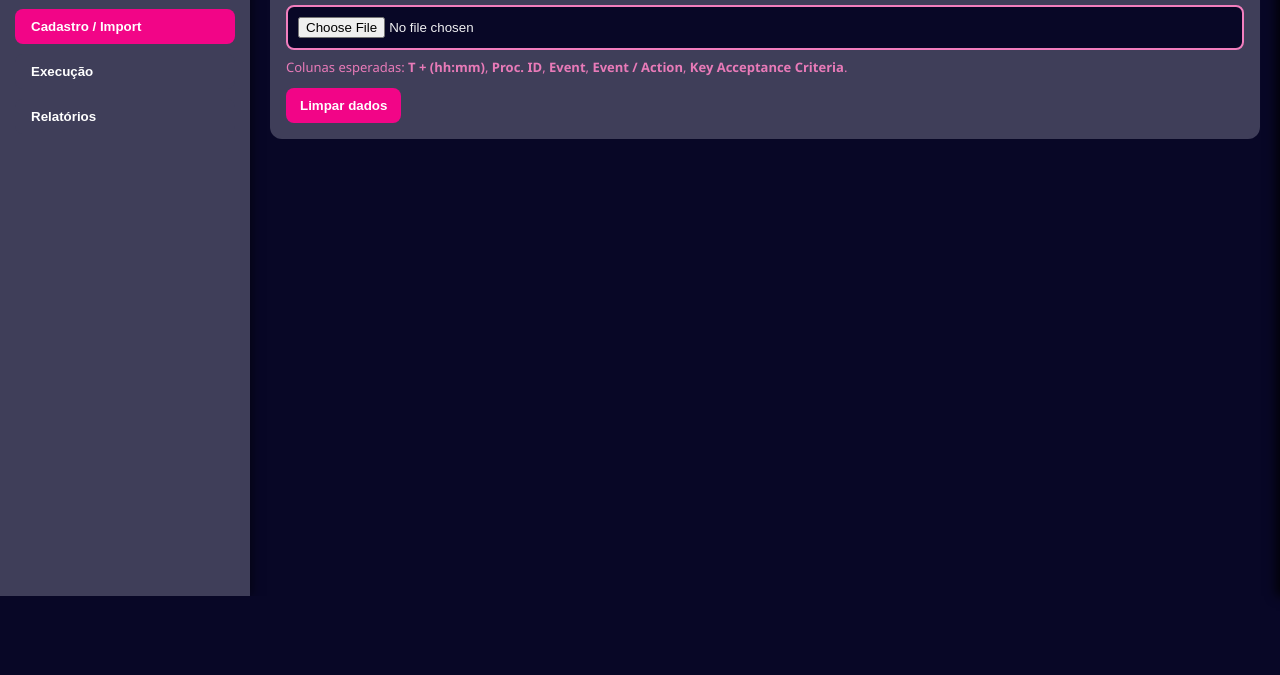
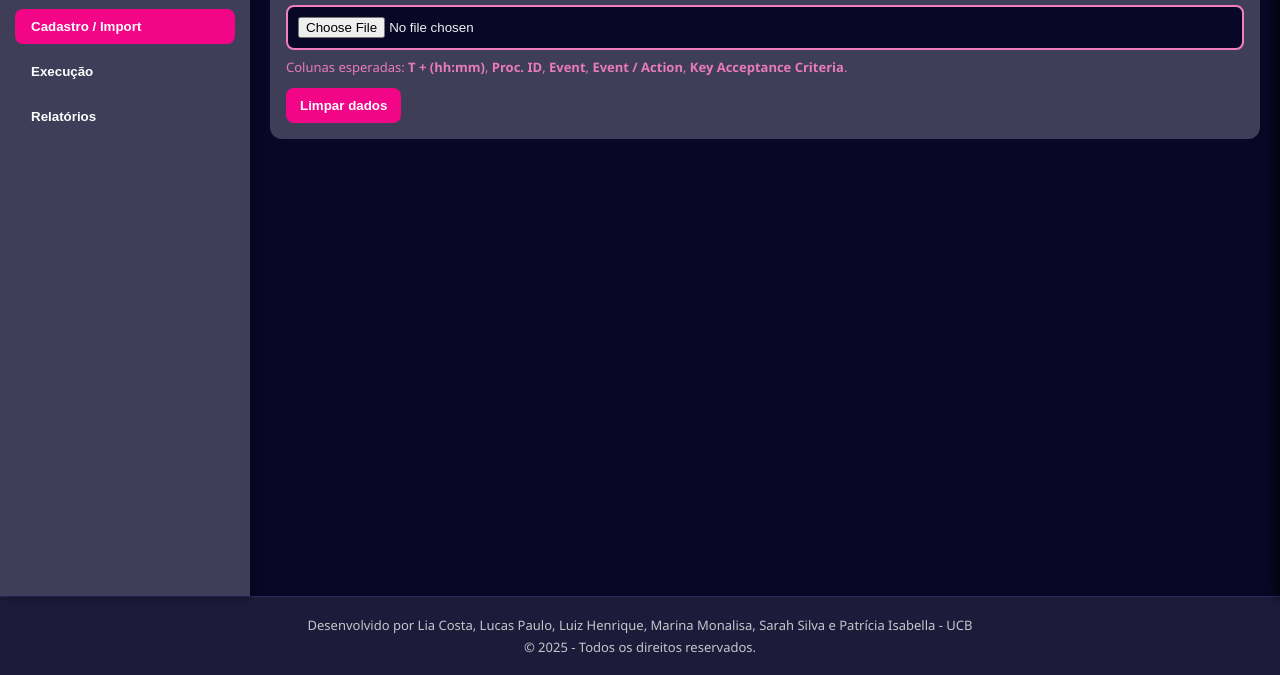
Before and after one commit to LiaCost/Agenda-IDEIA-SPACE, a plain HTML site: page index.html in a window 1280 px wide. Shown: the part 204-879 px from the top of the page. Before the commit the page ends 800 px from the top, so only its background shows below. Drawn offline with nearby package versions, Linux system fonts and the light colour scheme; a script that the page names is missing.

Commit message:
Implementação do footer

```diff
--- a/css/styles.css
+++ b/css/styles.css
@@ -699,6 +699,69 @@ textarea {
     }
 }
 
+/* =================================
+   RODAPÉ (FOOTER)
+   ================================= */
+.main-footer {
+    width: 100%;
+    background: #1c1c3a; /* Cor mais escura para contraste */
+    color: #F0F0F2;
+    padding: 15px 20px;
+    text-align: center;
+    border-top: 1px solid #2b2b69;
+    flex-shrink: 0; /* Garante que ocupe o espaço necessário e não encolha */
+}
+
+.footer-content p {
+    margin: 4px 0;
+    font-size: 13px;
+    opacity: 0.8;
+}
+
+.footer-content a {
+    text-decoration: none;
+    color: inherit;
+    /* Adiciona transição suave para a mudança de cor */
+    transition: color 0.3s ease;
+}
+
+/* NOVO ESTILO: Mudar a cor do link ao passar o mouse */
+.footer-content a:hover {
+    color: #F20587; /* Cor rosa principal do seu sistema */
+    opacity: 1;
+}
+
+/* Ajuste no layout principal para garantir que o rodapé apareça corretamente */
+.main-layout {
+    /* Mantenha o flex e a altura mínima */
+    display: flex;
+    min-height: 100vh;
+    width: 100%;
+    /* Mude para column para que o sidebar e content-area fiquem em cima,
+       mas na versão desktop o flex da sidebar garante o layout ao lado. */
+}
+
+/* NOVO AJUSTE: Garante que o body/main-layout gerencie a altura total */
+body {
+    /* Mantém o flex inicial */
+    display: flex;
+    flex-direction: column; /* Faz com que os filhos (main-layout e footer) se empilhem */
+}
+
+.main-layout {
+    flex-grow: 1; /* Permite que o conteúdo principal (com sidebar) ocupe todo o espaço restante */
+    display: flex; /* Mantém o layout sidebar ao lado do content-area */
+    min-height: auto; /* Deixa de ser 100vh, já que body agora gerencia a altura */
+}
+
+/* Correção para o modo responsivo */
+@media(max-width:1050px) {
+    .main-layout {
+        flex-direction: column;
+        flex-grow: 1;
+    }
+}
+
 /* ====================
    ESTILOS DO MODAL DE PREVIEW (CORRIGIDO)
    ==================== */
--- a/index.html
+++ b/index.html
@@ -388,7 +388,12 @@
             </div>
         </div>
     </div>
-
+    <footer class="main-footer">
+        <div class="footer-content">
+            <p>Desenvolvido por <a href="https://github.com/LiaCost">Lia Costa</a>, <a href="https://github.com/Lucas-Paulo-Farias">Lucas Paulo</a>, <a href="https://github.com/LuizHenrique777S">Luiz Henrique</a>, <a href="https://github.com/MarinaMonalisa29">Marina Monalisa</a>, <a href="https://github.com/sah524">Sarah Silva</a> e <a href="https://github.com/patriciaIsabella">Patrícia Isabella</a> - <a href="https://ucb.catolica.edu.br/">UCB</a></p>
+            <p>&copy; 2025 - Todos os direitos reservados.</p>
+        </div>
+    </footer>
     </body>
     <!-- Script principal do sistema -->
     <script src="js/script.js"></script>
```
